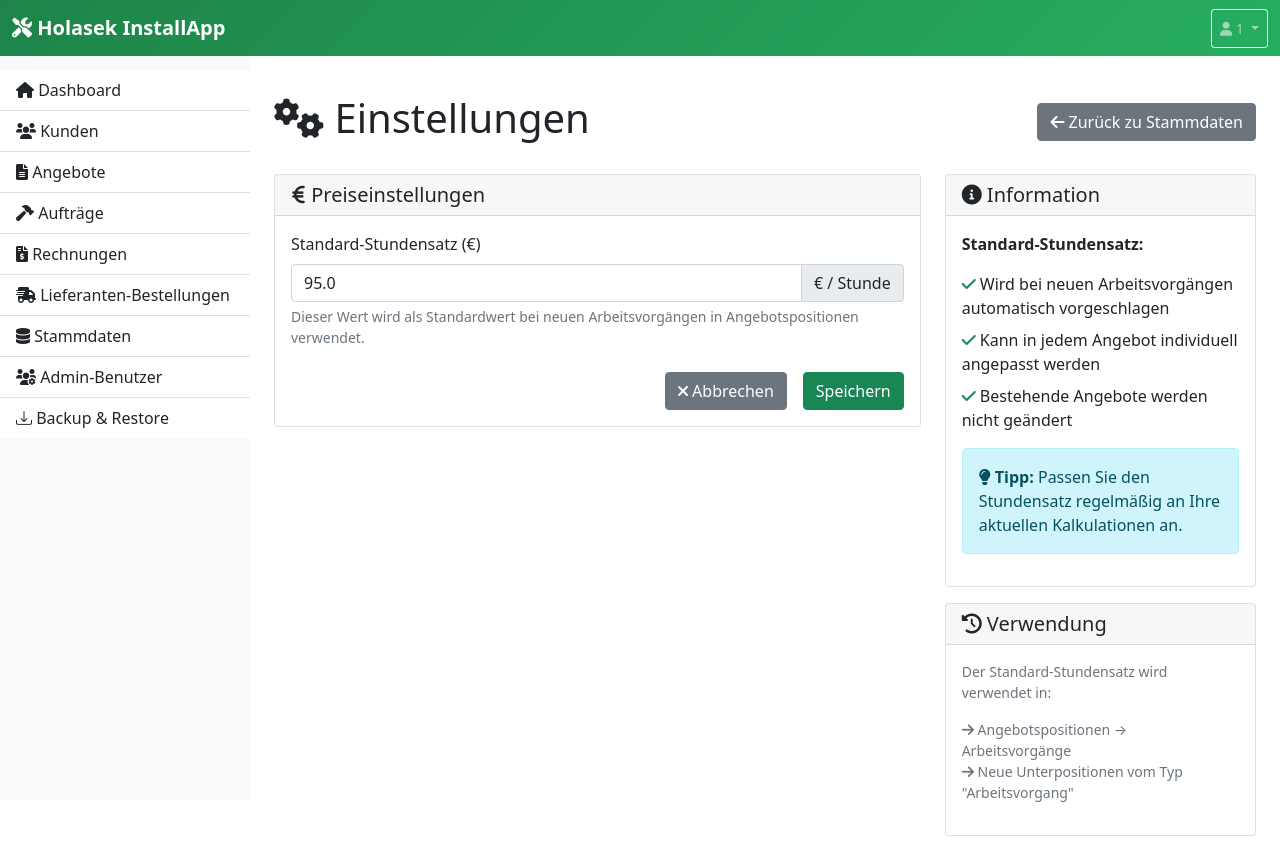
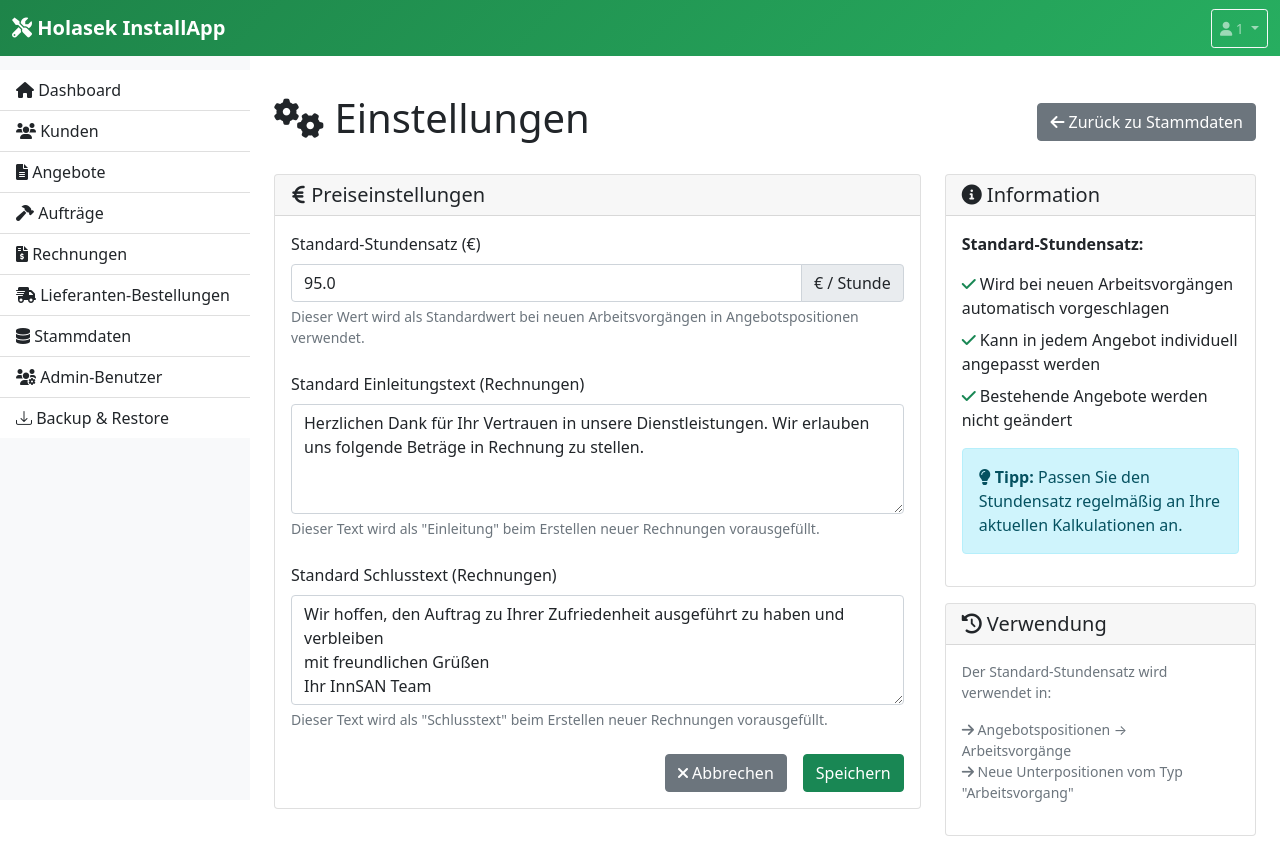
Before and after one commit to MaximilianEbner/Holasek_Installationen, a Flask app: page /settings in a window 1280 px wide. Run offline with Flask 3, Linux system fonts and the light colour scheme; a user stored in the database is signed in.

Commit message:
Add files via upload

```diff
--- a/templates/general_invoice.html
+++ b/templates/general_invoice.html
@@ -604,7 +604,7 @@
                         <label for="service_description" class="form-label">Einleitung</label>
                         <textarea name="service_description" id="service_description"
                                   class="form-control" rows="3"
-                                  placeholder="Herzlichen Dank für Ihr Vertrauen in unsere Dienstleistungen. Wir erlauben uns folgende Beträge in Rechnung zu stellen.">{% if edit_mode and invoice.service_description %}{{ invoice.service_description }}{% else %}Herzlichen Dank für Ihr Vertrauen in unsere Dienstleistungen. Wir erlauben uns folgende Beträge in Rechnung zu stellen.{% endif %}</textarea>
+                                  placeholder="{{ default_service_description }}">{% if edit_mode and invoice.service_description %}{{ invoice.service_description }}{% else %}{{ default_service_description }}{% endif %}</textarea>
                     </div>
                 </div>
 
@@ -697,9 +697,7 @@
                 <div class="form-section document-section">
                     <label for="closing_text" class="form-label">Schlusstext</label>
                     <textarea name="closing_text" id="closing_text" class="form-control" rows="3"
-                              placeholder="Wir hoffen, den Auftrag zu Ihrer Zufriedenheit ausgeführt zu haben und verbleiben mit freundlichen Grüßen Ihr InnSAN Team">{% if edit_mode and invoice.closing_text %}{{ invoice.closing_text }}{% else %}Wir hoffen, den Auftrag zu Ihrer Zufriedenheit ausgeführt zu haben und verbleiben
-mit freundlichen Grüßen
-Ihr InnSAN Team{% endif %}</textarea>
+                              placeholder="{{ default_closing_text }}">{% if edit_mode and invoice.closing_text %}{{ invoice.closing_text }}{% else %}{{ default_closing_text }}{% endif %}</textarea>
                 </div>
 
                 <!-- Aktionen -->
--- a/templates/settings.html
+++ b/templates/settings.html
@@ -39,6 +39,32 @@
                         </div>
                         <div class="form-text">
                             Dieser Wert wird als Standardwert bei neuen Arbeitsvorgängen in Angebotspositionen verwendet.
+                        </div>
+                    </div>
+
+                    <div class="mb-4">
+                        {{ form.default_service_description.label(class="form-label") }}
+                        {{ form.default_service_description(class="form-control" + (" is-invalid" if form.default_service_description.errors else "")) }}
+                        {% if form.default_service_description.errors %}
+                            <div class="invalid-feedback">
+                                {% for error in form.default_service_description.errors %}{{ error }}{% endfor %}
+                            </div>
+                        {% endif %}
+                        <div class="form-text">
+                            Dieser Text wird als "Einleitung" beim Erstellen neuer Rechnungen vorausgefüllt.
+                        </div>
+                    </div>
+
+                    <div class="mb-4">
+                        {{ form.default_closing_text.label(class="form-label") }}
+                        {{ form.default_closing_text(class="form-control" + (" is-invalid" if form.default_closing_text.errors else "")) }}
+                        {% if form.default_closing_text.errors %}
+                            <div class="invalid-feedback">
+                                {% for error in form.default_closing_text.errors %}{{ error }}{% endfor %}
+                            </div>
+                        {% endif %}
+                        <div class="form-text">
+                            Dieser Text wird als "Schlusstext" beim Erstellen neuer Rechnungen vorausgefüllt.
                         </div>
                     </div>
 
```
